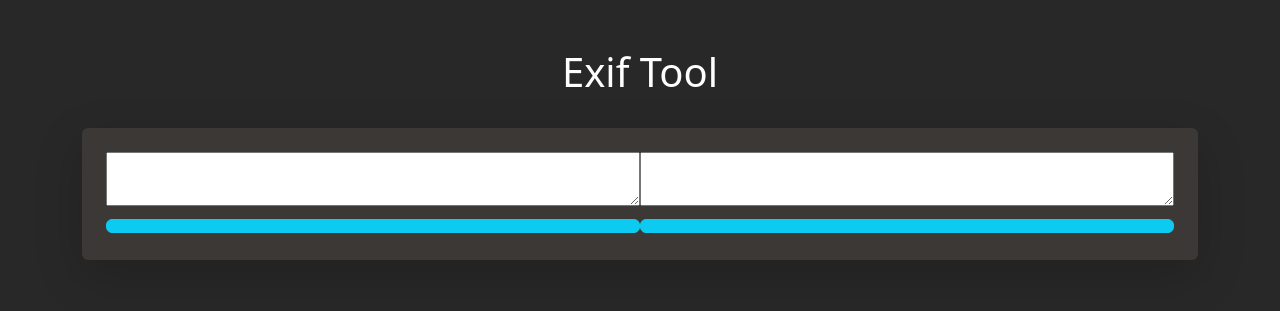
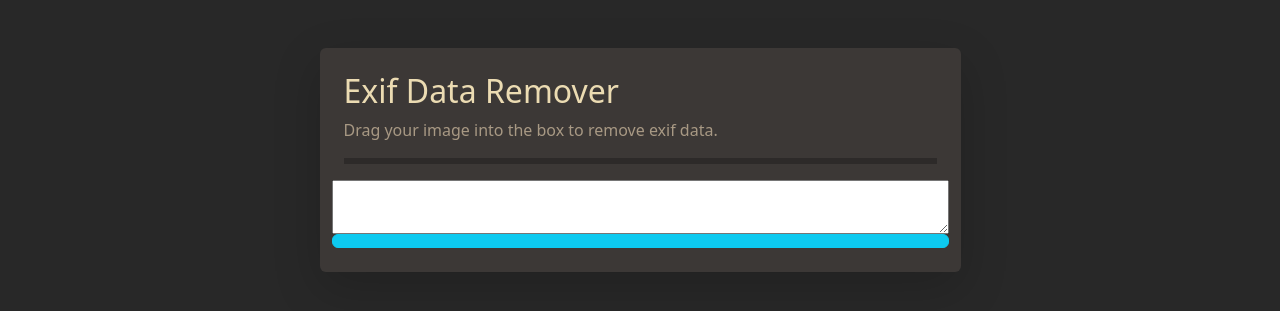
Before and after one commit to blueberrypyy/project_photo_tool, a Django app: page /exif/ in a window 1280 px wide. Shown: the part 80-391 px from the top of the page. Run offline with Django 3.2, Linux system fonts and the light colour scheme; some libraries are stand-ins or nearby versions.

Commit message:
edit exif page UI

```diff
--- a/templates/exif.html
+++ b/templates/exif.html
@@ -5,30 +5,52 @@
 {% block content %}
 
 <!--style rel='stylesheet' href='{% static "css/exifpage.css" %}'></style-->
+<style>
+label {
+    color: #ebdbb2;
+}
+
+p {
+    color: #a89984;
+
+}
+
+div {
+    color: #a89984;
+}
+h2 {
+    color: #ebdbb2;
+}
+hr {
+
+    border: solid;
+    border-color: black;
+}
+
+</style>
+
+
 
 <br>
 <div class='container'>
-    <h1 class='text-center' style='color: white;'>Exif Tool</h1>
-    <br>
+
+    <div class='row'>
+    <div class='col-7 mx-auto'>
+    <div class='shadow-lg p-4 rounded' style='background: #3c3836'>
+    <h2>Exif Data Remover</h2>
+            <p>Drag your image into the box to remove exif data.</p>
+    <hr/>
+
+        <div class='row'>
+
+                <textarea class='w-100'></textarea>
+                <button class='btn btn-info w-100'></button>
 
 
-    <div class='shadow-lg p-4 rounded' style='background: #3c3836'>
-        <div class='row'>
-
-        <div class='d-flex justify-content-center'>
-            <div class='col-6'>
-                <textarea class='w-100'></textarea>
-                <button class='btn btn-info w-100'></button>
-            </div>
-
-            <div class='col-6'>
-                <textarea class='w-100'></textarea>
-                <button class='btn btn-info w-100'></button>
-            </div>
-
-        </div>
         </div>
 
+    </div>
+    </div>
     </div>
 </div>
 
```
